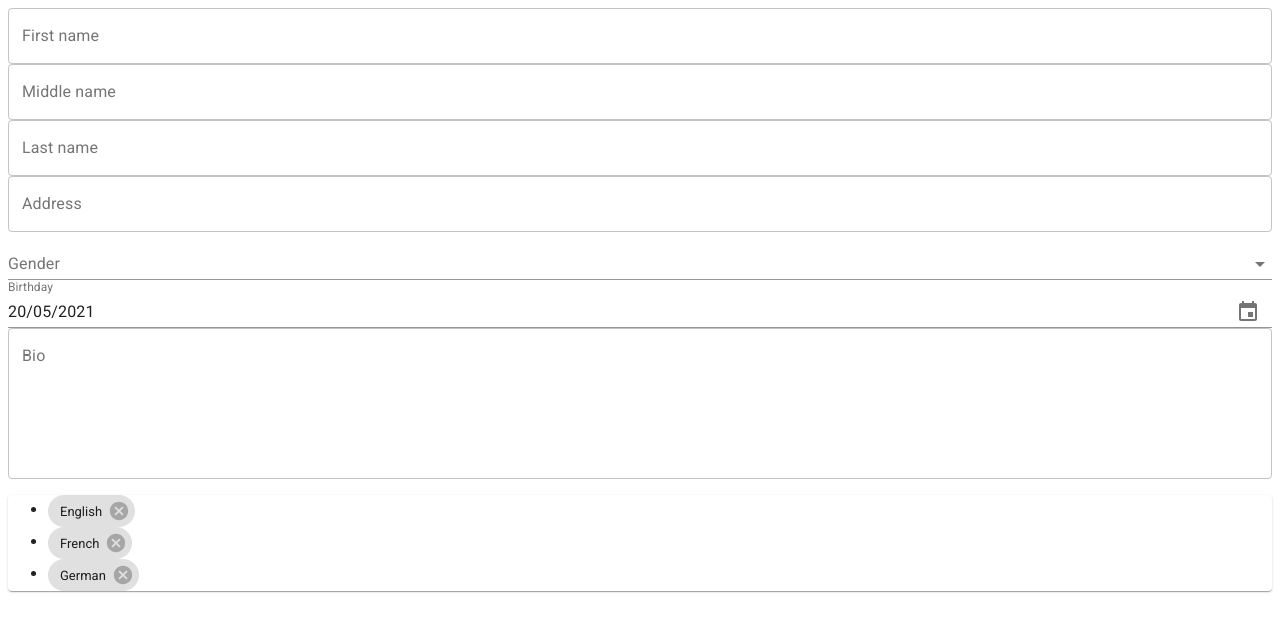
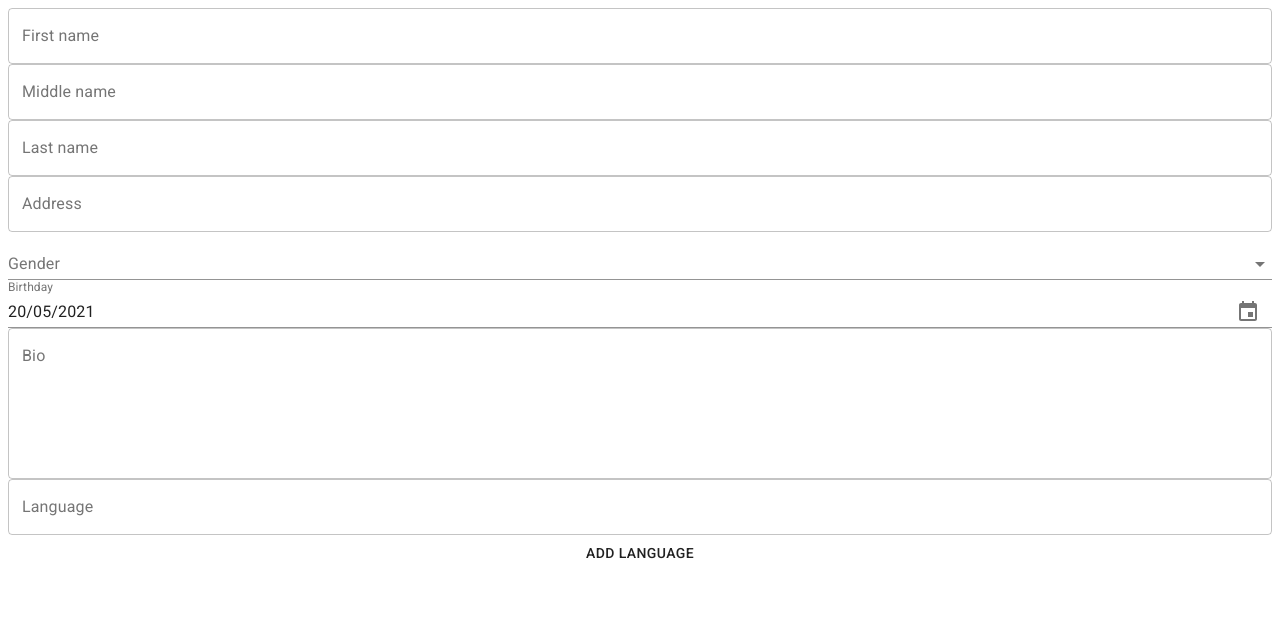
Before and after one commit to habib-chawki/social-app-front, a React (Create React App) app: page /profile-form in a window 1280 px wide. Shown: the top 632 px of the page. Built offline with nearby package versions, Linux system fonts and the light colour scheme.

Commit message:
Handle language input change

```diff
--- a/src/components/custom/ProfileForm.jsx
+++ b/src/components/custom/ProfileForm.jsx
@@ -1,6 +1,7 @@
 import React, { useState } from 'react';
 import {
    TextField,
+   Button,
    Select,
    MenuItem,
    FormControl,
@@ -20,11 +21,8 @@ import DateFnsUtils from '@date-io/date-fns';
 function ProfileForm() {
    const [gender, setGender] = useState('');
    const [birthday, setBirthday] = useState();
-   const [languages, setLanguages] = useState([
-      { key: 0, label: 'English' },
-      { key: 1, label: 'French' },
-      { key: 2, label: 'German' },
-   ]);
+   const [languages, setLanguages] = useState([]);
+   const [language, setLanguage] = useState('');
 
    const handleGenderChange = (event) => {
       setGender(event.target.value);
@@ -34,9 +32,16 @@ function ProfileForm() {
       setBirthday(date);
    };
 
-   const handleLanguageDelete = (langToDelete) => {
-      console.log(langToDelete);
+   const handleLanguageChange = (event) => {
+      setLanguage(event.target.value);
+   };
+
+   const handleDeleteLanguage = (langToDelete) => {
       setLanguages(languages.filter((lang) => langToDelete.key !== lang.key));
+   };
+
+   const handleAddLanguage = () => {
+      console.log(language);
    };
 
    return (
@@ -67,15 +72,22 @@ function ProfileForm() {
 
             <TextField label="Bio" variant="outlined" multiline rows={6} />
 
+            <TextField
+               onKeyPress={handleAddLanguage}
+               value={language}
+               onChange={handleLanguageChange}
+               label="Language"
+               variant="outlined"
+            />
+            <Button onClick={handleAddLanguage}>Add language</Button>
+
             <Paper component="ul">
                {languages.map((language) => (
-                  <li>
-                     <Chip
-                        key={language.key}
-                        label={language.label}
-                        onDelete={() => handleLanguageDelete(language)}
-                     ></Chip>
-                  </li>
+                  <Chip
+                     key={language.key}
+                     label={language.label}
+                     onDelete={() => handleDeleteLanguage(language)}
+                  ></Chip>
                ))}
             </Paper>
          </Box>
```
